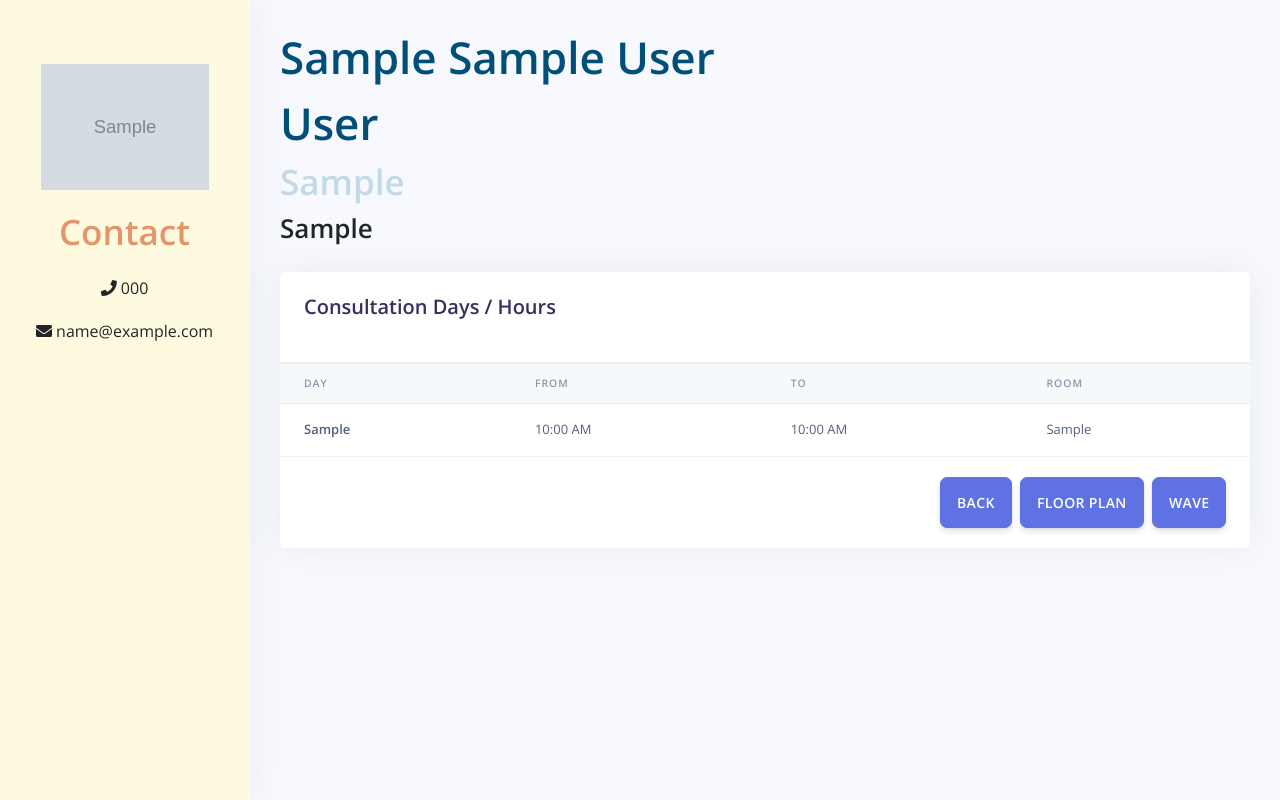
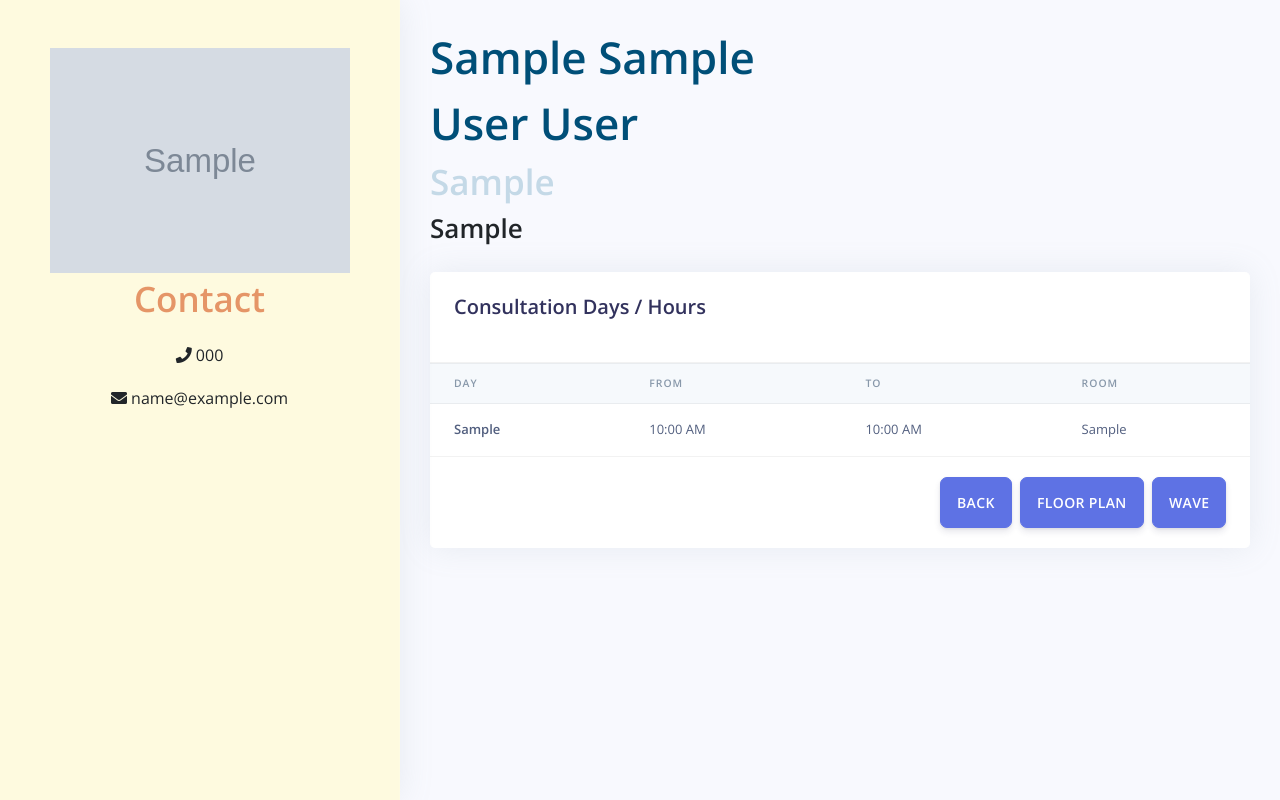
Before and after one commit to surjon16/thesis_hpk, a Flask app: page /common/faculty/1 in a window 1280 px wide. Run offline with Flask 2, Linux system fonts and the light colour scheme; tables that the repository leaves empty hold one stand-in row (values such as "Sample post"); grey boxes marked "Sample" are stand-in pictures; some libraries are stand-ins or nearby versions.

Commit message:
adjust-declined-limit-to-10

```diff
--- a/web/application/templates/common/faculty.html
+++ b/web/application/templates/common/faculty.html
@@ -15,6 +15,13 @@
     <link rel="stylesheet" href='/static/css/bootstrap-select.min.css' type="text/css">
 
     <style>
+
+        #sidenav-main {
+            min-width: 400px;
+        }
+        #panel {
+            margin-left: 400px;
+        }
 
         .bg-01 {
             background-color: #FEFADF!important;
@@ -75,15 +82,13 @@
         <div class="scrollbar-inner">
             <!-- Brand -->
             <div class="sidenav-header align-items-center mt-5 ">
-                <img class="img-fluid p-3" src={{url_for('static', filename=data.account.image_profile)}} style="max-width: 200px;"/>
+                <img class="img-fluid" src={{url_for('static', filename=data.account.image_profile)}} style="max-width: 300px;"/>
                 <p class="display-3 text-01">Contact</p>
                 <p class="text-dark"><b><i class="fas fa-phone"></i> {{data.account.phone}}</b></p>
                 <p class="text-dark"><b><i class="fas fa-envelope"></i> {{data.account.email}}</b></p>
             </div>
         </div>
     </nav>
-
-    <div class="main-content">
 
     <div class="main-content" id="panel">
         <!-- Header -->
@@ -149,8 +154,6 @@
                 </div>
             </div>
         </div>
-        </div>
-
     </div>
 
     <!-- Argon Scripts -->
--- a/web/data/repositories/appointments.py
+++ b/web/data/repositories/appointments.py
@@ -31,7 +31,7 @@ class AppointmentsRepo:
         return Appointments.query.filter(and_(Appointments.status_id==4, func.date(Appointments.schedule) > datetime.now().date())).order_by(Appointments.schedule.asc()).order_by(Appointments.id.asc()).all()
 
     def readDeclined():
-        return Appointments.query.filter(and_(Appointments.status_id==2, func.date(Appointments.schedule) == datetime.now().date())).order_by(Appointments.updated_at.desc()).limit(5).all()
+        return Appointments.query.filter(and_(Appointments.status_id==2, func.date(Appointments.schedule) == datetime.now().date())).order_by(Appointments.updated_at.desc()).limit(10).all()
 
     def updateAppointmentStatus(request):
 
```
Lines whose indentation alone changed are shown as unchanged.
